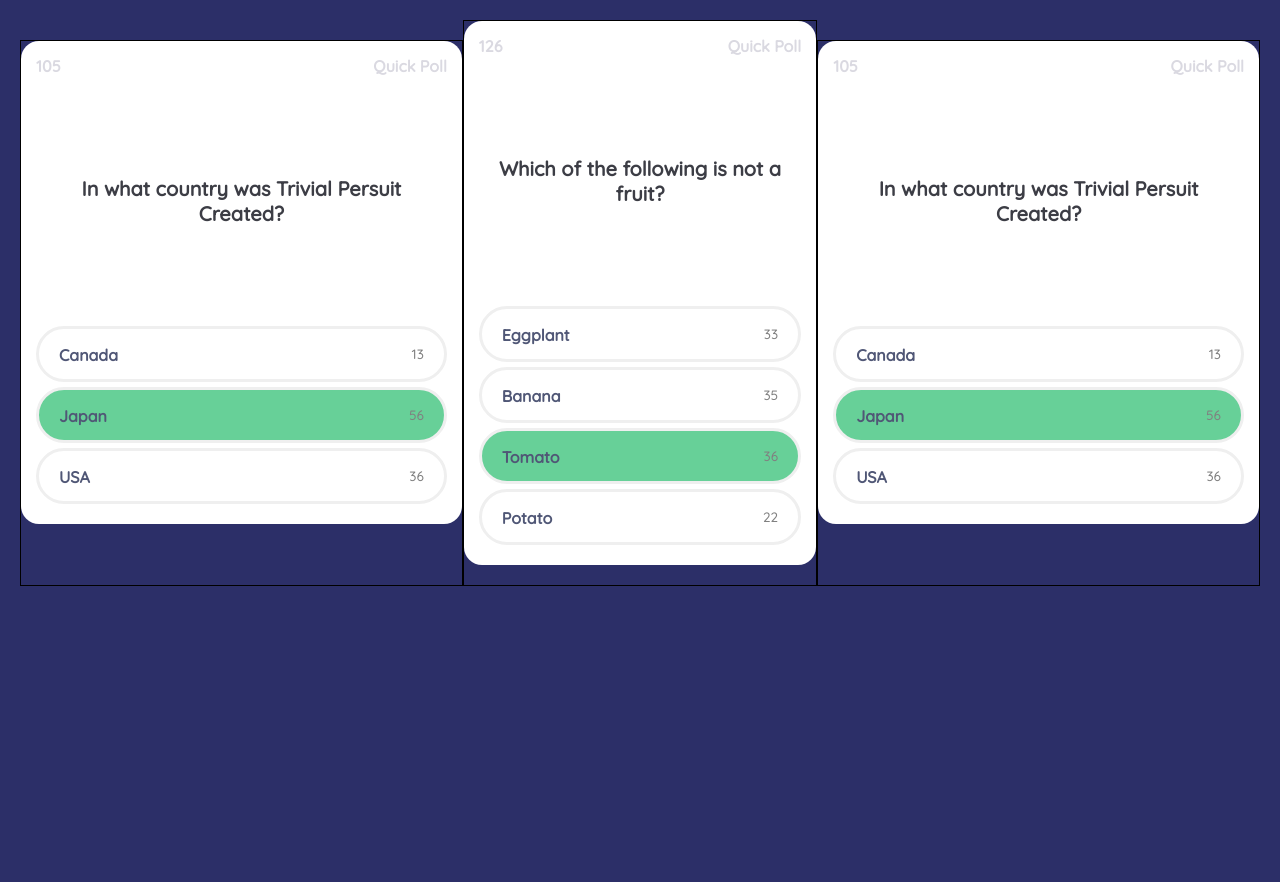
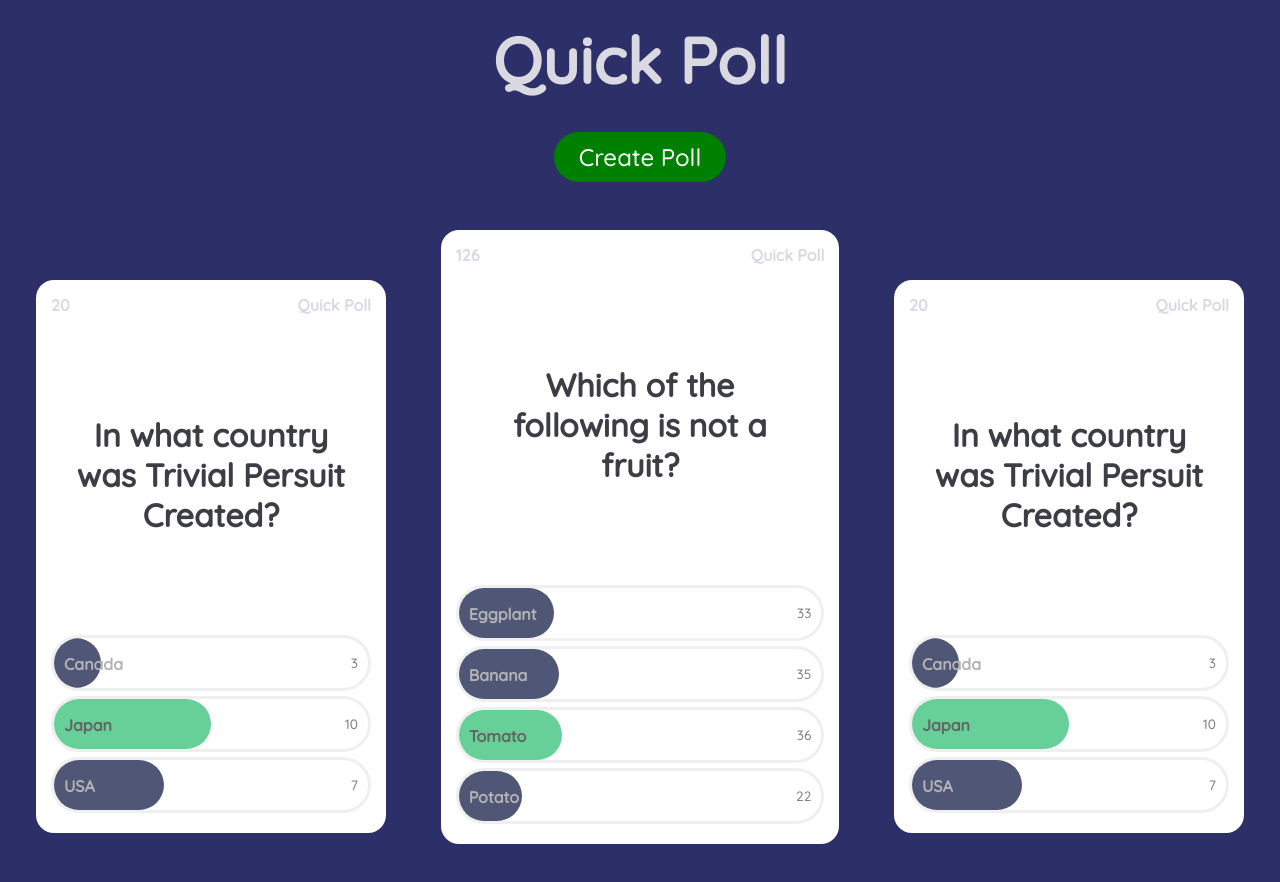
Before and after one commit to yaffa7/quick-poll, a React (Create React App) app: page / in a window 1280 px wide. Shown: the top 882 px of the page. Before the commit the page ends 800 px from the top, so only its background shows below. Built offline with nearby package versions, Linux system fonts and the light colour scheme.

Commit message:
added css transisitons

```diff
--- a/public/index.html
+++ b/public/index.html
@@ -20,7 +20,7 @@
       work correctly both with client-side routing and a non-root public URL.
       Learn how to configure a non-root public URL by running `npm run build`.
     -->
-    <title>React App</title>
+    <title>Quick Poll</title>
   </head>
   <body>
     <noscript>
--- a/src/App.css
+++ b/src/App.css
@@ -1,16 +1,50 @@
 .card-container {
     display: flex;
-    height: 100%;
-    width: 100%;
     justify-content: space-between;
+    padding: 0em 1em 5em 1em;
+    flex-wrap: wrap;
+    margin-top: 3em;
 }
 
 .card-background {
-    border: 1px solid black;
-    margin-top: 20px;
+    margin-top: 50px;
+    flex-basis: 25%;
+    min-width: 350px;
 }
 
 .card-foreground {
-    border: 1px solid black;
-    width:30vw;
+    flex-basis: 33%;
+    min-width: 350px;
 }
+.center-container {
+    display:flex;
+    margin-bottom: 1em;
+}
+
+div.btn-center.show {
+    opacity: 100%;
+    padding: 10px 25px 10px 25px;
+    background-color: green;
+    border-radius: 6em;
+    color: white;
+    display: inline-block;
+    cursor: pointer;
+    font-family: 'Quicksand', sans-serif;
+    font-size: 1.5em;
+    margin: auto;
+}
+
+.title {
+    margin-top: 0em;
+    margin-bottom: .5em;
+    font-family: 'Quicksand', sans-serif;
+    text-align: center;
+    font-size: 4em;
+    color: #dad9e1;
+    opacity: 0;
+    transition: opacity 300ms;
+}
+
+.title.show {
+    opacity: 100;
+}
--- a/src/App.jsx
+++ b/src/App.jsx
@@ -7,21 +7,37 @@
 class App extends Component {
   constructor() {
     super()
-    this.state = data
+    this.state = {
+      data : data,
+      titleClassName: "title"
+    }
+  }
+
+  componentDidMount() {
+    setTimeout(() => {
+      this.setState({
+        data: this.state.data,
+        titleClassName: "title show"
+      })
+    }, 200);
   }
   render() {
-    let cardData = this.state.data
+    let cardData = this.state.data.data
     return (
       <div>
+        <h2 className={this.state.titleClassName}>Quick Poll</h2>
+        <div className="center-container">
+          <div className="btn-center show">Create Poll</div>
+        </div>
         <div className="card-container">
           <div className="card-background">
-            <ResultsCard data={cardData[0]} key={cardData[0].question}/>
+            <ResultsCard data={cardData[0]} key={cardData[0].question} delay={800}/>
           </div>
           <div className="card-foreground">
-            <ResultsCard data={cardData[1]} key={cardData[1].question}/>
+            <ResultsCard data={cardData[1]} key={cardData[1].question} delay={500}/>
           </div>
           <div className="card-background">
-            <ResultsCard data={cardData[0]} key={cardData[0].question}/>
+            <ResultsCard data={cardData[0]} key={cardData[0].question} delay={800}/>
           </div>
         </div>
         {/* <CreateCard/> */}
--- a/src/components/results-card.css
+++ b/src/components/results-card.css
@@ -2,18 +2,26 @@
     font-family: 'Quicksand', sans-serif;
     background: white;
     padding: 15px;
-    /* max-width: 350px; */
     border-radius: 18px;
     overflow: hidden;
     margin: 0 auto 20px auto;
+    opacity: 0;
+    transition: opacity 800ms, transform 300ms;
+    transform: translateY(3em)
+  }
+
+  .card.show {
+    opacity: 100;
+    transform: translateY(0em)
   }
 
   .card h2 {
     text-align: center;
     color: #3c3d45;
-    font-size: 1.25em;
+    font-size: 2em;
     margin: 100px 20px 100px 20px;
   }
+
   img.avatar {
     width: 75px;
     border-radius: 5em;
@@ -28,31 +36,41 @@
     color: white;
     margin-bottom: 5px;
     overflow: auto;
-    padding-left: 20px;
-    padding-right: 20px;
     cursor: pointer;
     display: flex;
+  }
+  .progress-bar {
+    background-color: #505776;
+    border-top-right-radius: 6em;
+    border-bottom-right-radius: 6em;
+    transition: width 300ms ease-in;
+  }
+
+  .progress-bar.winner {
+    background-color: #67d098;
+    transition: width 300ms ease-in;
+    border-top-right-radius: 6em;
+    border-bottom-right-radius: 6em;
   }
 
   .progress.winner {
     border: 3px solid #efefef;
     border-radius: 6em;
     height: 50px;
-    background-color: #67d098;
     margin-bottom: 5px;
     overflow: auto;
-    padding-left: 20px;
-    padding-right: 20px;
     cursor: pointer;
   }
 
   .progress .answer {
-    color: #505776;
+    color: #636363;
     font-size: 1em;
     font-weight: bold;
     justify-content: flex-start;
     flex: 1;
     margin-top: 16px;
+    position: absolute;
+    left: 28px;
   }
 
   .progress .votes {
@@ -60,6 +78,8 @@
     color:grey;
     font-size: .85em;
     margin-top: 16px;
+    position: absolute;
+    right: 28px;
   }
 
   .header {
@@ -77,3 +97,8 @@
   .header .logo {
     justify-content: flex-end;
   }
+
+  .level {
+    /* position: absolute; */
+    z-index: 1;
+  }
--- a/src/components/results-card.jsx
+++ b/src/components/results-card.jsx
@@ -4,13 +4,23 @@
 class ResultsCard extends Component {
   constructor(data) {
     super(data)
-    this.state = data
-    console.log(this.state)
+    this.state = {
+      cardData: data,
+      cardClassName: "card" ,
+    }
+  }
+
+  componentDidMount() {
+    setTimeout(() => {
+      this.setState({
+        cardClassName: "card show"
+      })
+    }, this.props.delay);
   }
 
   totalVotes() {
     let sum = 0
-    this.state.data.options.forEach(op => {
+    this.state.cardData.data.options.forEach(op => {
       sum += op.value
     })
     return sum
@@ -18,45 +28,56 @@
 
   winner() {
     let max = { value: 0 }
-    this.state.data.options.forEach(op => {
+    this.state.cardData.data.options.forEach(op => {
       if (op.value > max.value) {
         max = op
       }
     })
-
     return max.text
   }
 
   handleVote(answer) {
     let currState = this.state
-    currState.data.options.forEach(op => {
+    currState.cardData.data.options.forEach(op => {
       if (op.text === answer) {
         op.value++
       }
     })
-    this.setState({ data: currState.data })
+    this.setState({
+      cardData: currState.cardData,
+      cardClassName: this.state.cardClassName
+    })
+  }
+
+  getProgressWidthStyle(option){
+    let percentWidth = option.value/this.totalVotes() * 100
+    return {
+      width: `${percentWidth}%`
+    }
   }
 
   render() {
     return (
       <div>
-        <div className="card">
+        <div className={this.state.cardClassName}>
           <div className="header">
             <span className="votes">{this.totalVotes()}</span>
             {/* <img src={this.state.data.avatar_url} alt="" className="avatar" /> */}
             <span className="logo">Quick Poll</span>
           </div>
-          <h2>{this.state.data.question}</h2>
-          {this.state.data.options.map(option =>
+          <h2>{this.state.cardData.data.question}</h2>
+          {this.state.cardData.data.options.map(option =>
             <div onClick={() => this.handleVote(option.text)} className={this.winner() === option.text ? 'progress winner' : 'progress'} key={option.text}>
-              <span className="answer">{option.text}</span>
-              <span className="votes">{option.value}</span>
+            <div className={this.winner() === option.text ? 'progress-bar winner' : 'progress-bar'} key={option.text} style={this.getProgressWidthStyle(option)}></div>
+              <div className="level">
+                <span className="answer" style={this.winner() === option.text ? {color: '#636363'} : {color: '#b3b3b3'}}>{option.text}</span>
+                <span className="votes">{option.value}</span>
+              </div>
             </div>
           )}
         </div>
       </div>
     )
-
   }
 }
 
--- a/src/data/country.json
+++ b/src/data/country.json
@@ -6,15 +6,15 @@
             "question": "In what country was Trivial Persuit Created?",
             "options": [
                 {
-                    "value": 13,
+                    "value": 3,
                     "text": "Canada"
                 },
                 {
-                    "value": 56,
+                    "value": 10,
                     "text": "Japan"
                 },
                 {
-                    "value": 36,
+                    "value": 7,
                     "text": "USA"
                 }
             ]
```
